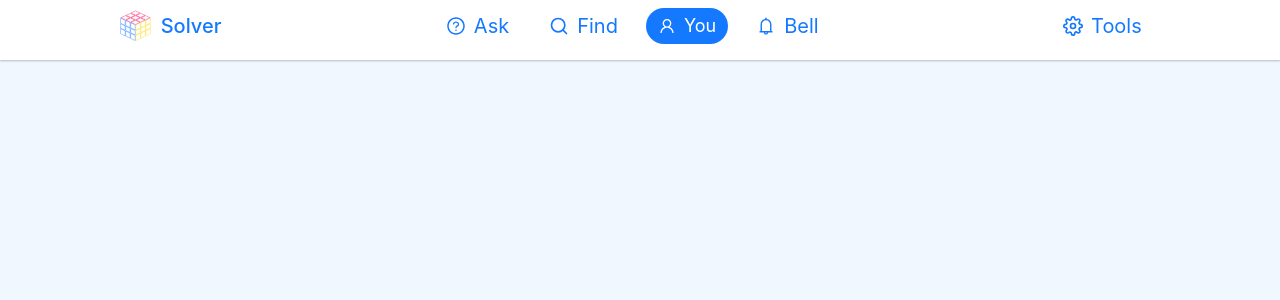
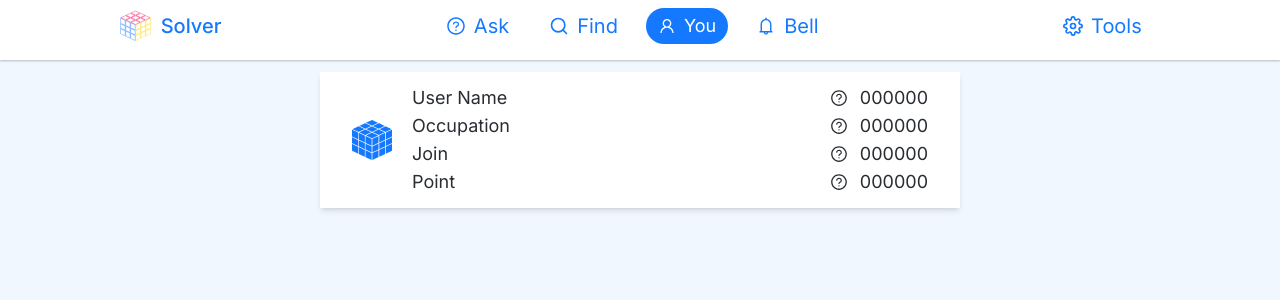
Before and after one commit to coddermoon/vlifer, a React (Create React App) app: page /users in a window 1280 px wide. Shown: the top 300 px of the page. Built offline with nearby package versions, Linux system fonts and the light colour scheme.

Commit message:
primary layout done

```diff
--- a/src/Layout/Main.js
+++ b/src/Layout/Main.js
@@ -1,6 +1,6 @@
 import React from 'react';
 import { Outlet } from 'react-router-dom';
-import Navbar from '../pages/shared/Navbar';
+import Navbar from '../pages/shared/Navbar/Navbar';
 
 const Main = () => {
     return (
--- a/src/Layout/ProfileLayout.js
+++ b/src/Layout/ProfileLayout.js
@@ -1,11 +1,13 @@
 import React from 'react';
 import { Outlet } from 'react-router-dom';
-import Navbar from '../pages/shared/Navbar';
+import Ranks from '../components/Ranks';
+import Navbar from '../pages/shared/Navbar/Navbar';
 
 const ProfileLayout = () => {
     return (
         <div className="bg-bgColor min-h-screen text-textColor">
         <Navbar/>
+        <Ranks/>
       <Outlet/>
 
             </div>
--- /dev/null
+++ b/src/components/Ranks.js
@@ -0,0 +1,37 @@
+import React from "react";
+import { AiOutlineQuestionCircle } from "react-icons/ai";
+import userPhoto from '../assets/images/users.png'
+
+const Ranks = () => {
+  return (
+    <div className="md:max-w-[50%] mx-auto bg-green-400 my-3">
+      <div className="bg-white py-3 px-8  shadow-md">
+        <div className="flex justify-between">
+          <div className="usersInfo flex items-center gap-5">
+
+            <div className="profilePic">
+                <img src={userPhoto} alt="profile pic" />
+            </div>
+            {/* pfolile info */}
+            <div className="profileInfo">
+                <p className="text-textColor text-lg">User Name</p>
+                <p className="text-textColor text-lg">Occupation</p>
+                <p className="text-textColor text-lg">Join</p>
+                <p className="text-textColor text-lg">Point</p>
+            </div>
+
+          </div>
+          {/* points */}
+          <div className="poients">
+          <p className="text-textColor text-lg flex items-center justify-center gap-3"><AiOutlineQuestionCircle/>  000000</p>
+          <p className="text-textColor text-lg flex items-center justify-center gap-3"><AiOutlineQuestionCircle/>  000000</p>
+          <p className="text-textColor text-lg flex items-center justify-center gap-3"><AiOutlineQuestionCircle/>  000000</p>
+          <p className="text-textColor text-lg flex items-center justify-center gap-3"><AiOutlineQuestionCircle/>  000000</p>
+          </div>
+        </div>
+      </div>
+    </div>
+  );
+};
+
+export default Ranks;
--- a/src/index.css
+++ b/src/index.css
@@ -1,3 +1,5 @@
+@import url('https://fonts.googleapis.com/css2?family=Inter:wght@400;500;600;700;800&display=swap');
+
 @tailwind base;
 @tailwind components;
 @tailwind utilities;
@@ -5,9 +7,7 @@
 body {
   margin: 0;
   padding: 0;
-  font-family: -apple-system, BlinkMacSystemFont, 'Segoe UI', 'Roboto', 'Oxygen',
-    'Ubuntu', 'Cantarell', 'Fira Sans', 'Droid Sans', 'Helvetica Neue',
-    sans-serif;
+  font-family: 'Inter', sans-serif;
   -webkit-font-smoothing: antialiased;
   -moz-osx-font-smoothing: grayscale;
 }
--- a/src/pages/shared/Navbar.js
+++ b/src/pages/shared/Navbar/Navbar.js
@@ -1,7 +1,7 @@
 import React, { useEffect, useState } from "react";
 
-import DesktopNav from "../../components/DesktopNav";
-import MobileNav from "../../components/MobileNav";
+import DesktopNav from "../../../components/DesktopNav";
+import MobileNav from "../../../components/MobileNav";
 
 const Navbar = () => {
 
--- /dev/null
+++ b/src/pages/shared/Navbar/UserNav.js
@@ -0,0 +1,11 @@
+import React from 'react';
+
+const UserNav = () => {
+    return (
+        <div>
+
+        </div>
+    );
+};
+
+export default UserNav;
```
Also changed, not shown: src/assets/images/users.png (added).
